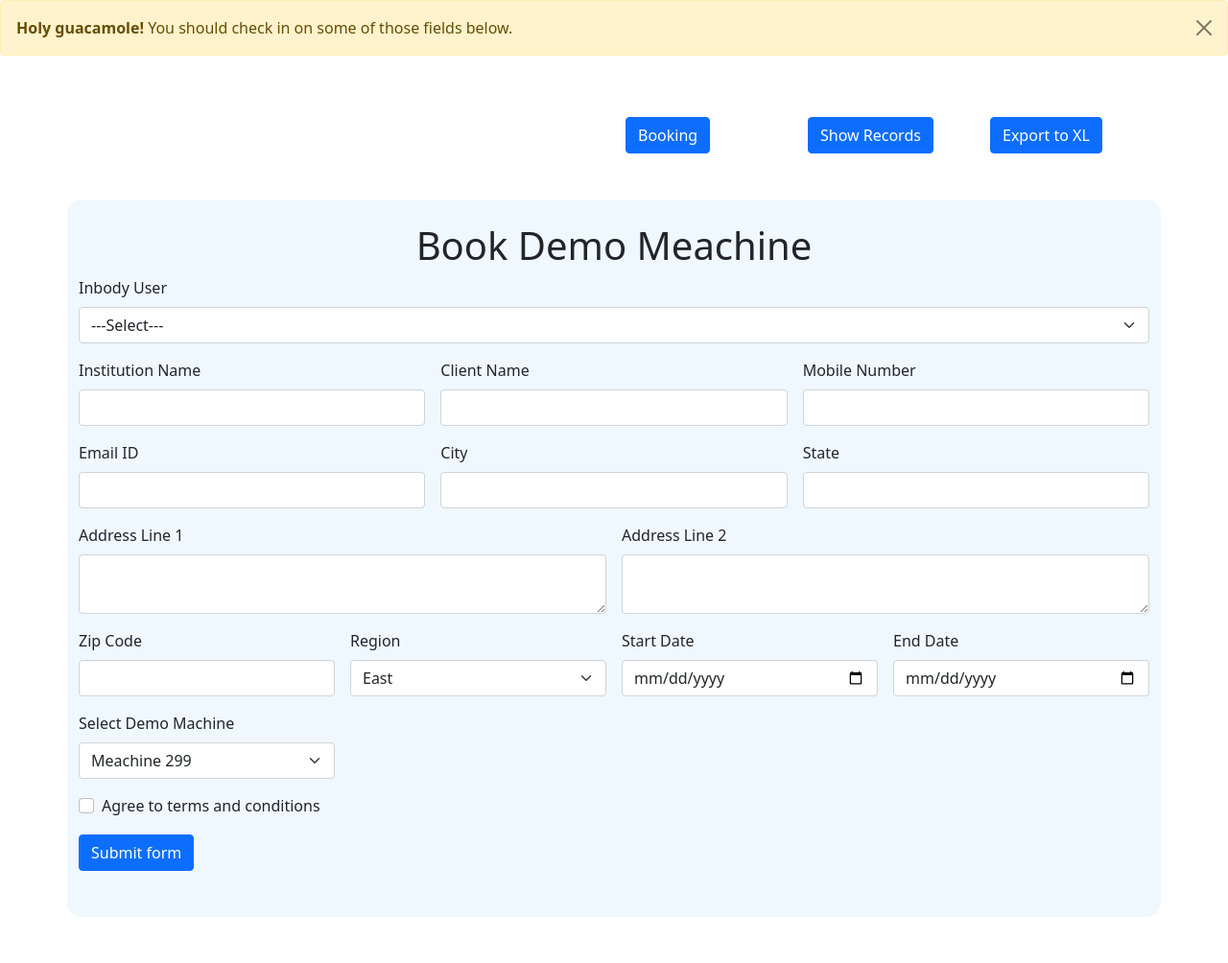
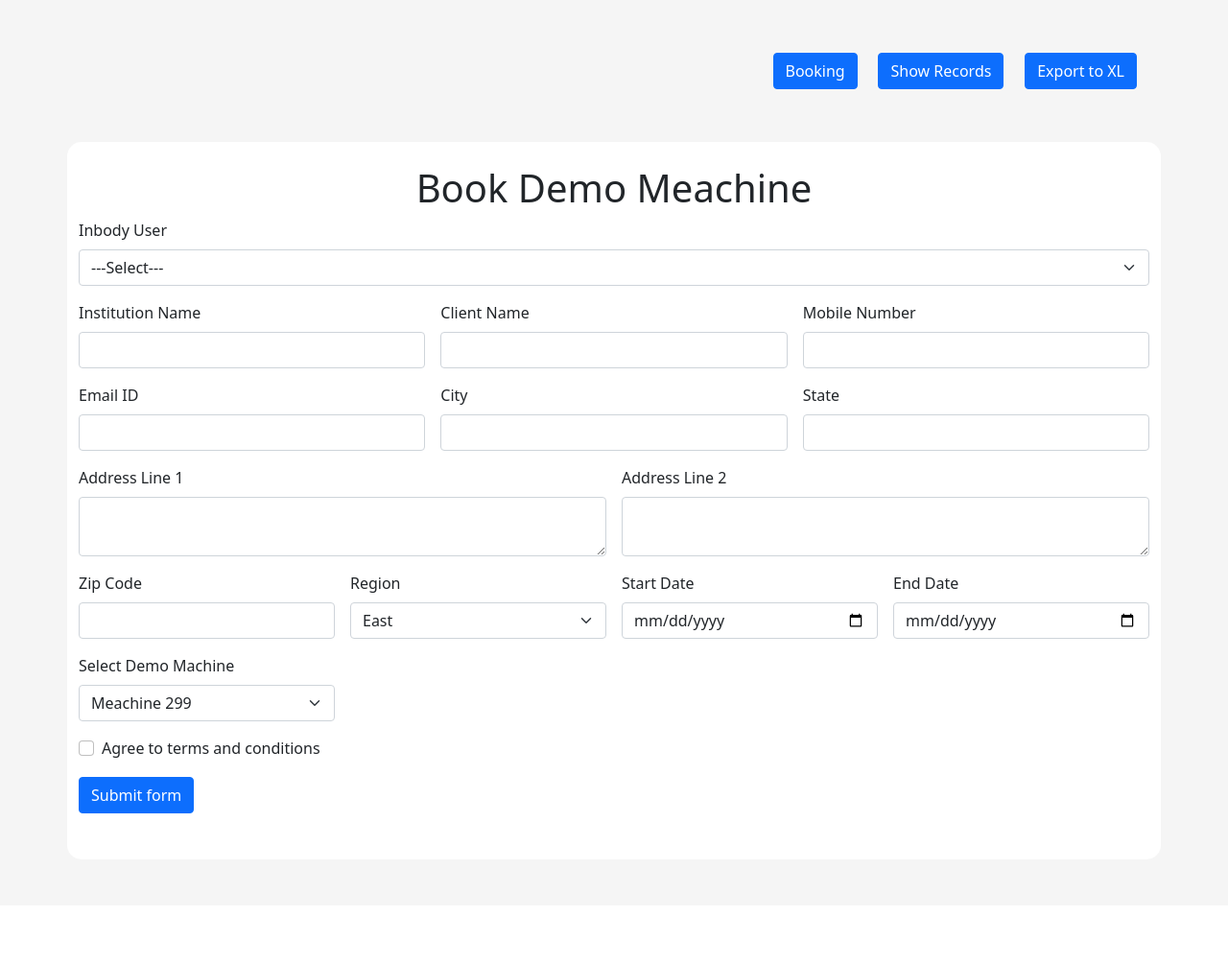
Before and after one commit to Shrikant96/InbodyBookingSystem, a Django app: page / in a window 1280 px wide. Shown: the whole page at 96% size. After the commit the page ends 848 px from the top, so only its background shows below. Run offline with Django 3.2, Linux system fonts and the light colour scheme; data comes from the database, SQL or seed files in the repository; both versions use the stored data as it was after the commit.

Commit message:
added notify,changed form color

```diff
--- a/InbodyBook/views.py
+++ b/InbodyBook/views.py
@@ -39,7 +39,9 @@ def index(request):
                                             addr1=addr1,addr2=addr2,zip_code=zip_code,start_date=start_date,end_date=end_date,
                                             inbodyUser=add_user,meachine_name=add_meachine)
         add_Institution.save()
-    return render(request,'form.html',{'meachines_list':meachines_list, 'users':user_list,'indian_regions':indian_regions})
+        notify="sucess"
+    notify =" "
+    return render(request,'form.html',{'meachines_list':meachines_list, 'users':user_list,'indian_regions':indian_regions,'notify':notify})
 
 def show_record(request):
     records = Institution.objects.all()
--- a/templates/form.html
+++ b/templates/form.html
@@ -1,6 +1,6 @@
 {% extends 'index.html' %}
     {% block bookingform %}
-        <div class="container" style="background-color: aliceblue; border-radius: 15px;">
+        <div class="container" style="background-color: white; border-radius: 15px;">
             <br>
             <center><h1>Book  Demo Meachine</h1></center>
             <form class="row g-3 needs-validation " action="" method="post" >
--- a/templates/index.html
+++ b/templates/index.html
@@ -9,25 +9,48 @@
     <link href="https://cdn.jsdelivr.net/npm/bootstrap@5.1.3/dist/css/bootstrap.min.css" rel="stylesheet" integrity="sha384-1BmE4kWBq78iYhFldvKuhfTAU6auU8tT94WrHftjDbrCEXSU1oBoqyl2QvZ6jIW3" crossorigin="anonymous">
 
     <title>Inbody India</title>
+    <style>
+      body{
+        background-color: whitesmoke;
+      }
+      .btn
+      {
+        display: flex;
+        justify-content: flex-end;
+
+      }
+      .btn > div{
+        margin-left: 2%;
+      }
+    </style>
   </head>
+
   <body>
-    <div class="alert alert-warning alert-dismissible fade show" role="alert">
-      <strong>Holy guacamole!</strong> You should check in on some of those fields below.
-      <button type="button" class="btn-close" data-bs-dismiss="alert" aria-label="Close"></button>
-    </div>
+    {% if notify == "sucess" %}
+      <div class="alert alert-success alert-dismissible fade show" role="alert">
+          Your data has been saved <strong>Successfully.</strong>
+        <button type="button" class="btn-close" data-bs-dismiss="alert" aria-label="Close"></button>
+      </div>
+    {% endif %}
+
 
     <br><br>
-
-    <div class="container" >
+<!-- New 1 -->
+    <!-- <div class="container" >
       <div class="row justify-content-end">
         <div class="col-2"><a href="/" class="btn btn-primary ">Booking</a></div>
         <div class="col-2"><a href="show-record" class="btn btn-primary ">Show Records</a></div>
         <div  class="col-2"><a href="#" class="btn btn-primary">Export to XL</a></div>
-        <!-- <div  class="col-2"><a href="#" class="btn btn-primary">Add Meachine</a></div>
-        <div  class="col-2"><a href="#" class="btn btn-primary">Add Employee</a></div> -->
+
+      </div>
+    </div> -->
+    <div class="container">
+      <div class="btn">
+        <div><a href="/" class="btn btn-primary ">Booking</a></div>
+        <div><a href="show-record" class="btn btn-primary ">Show Records</a></div>
+        <div><a href="#" class="btn btn-primary">Export to XL</a></div>
       </div>
     </div>
-
 <br><br>
   {% block bookingform %}
   {% endblock %}
```
Also changed, not shown: db.sqlite3.
